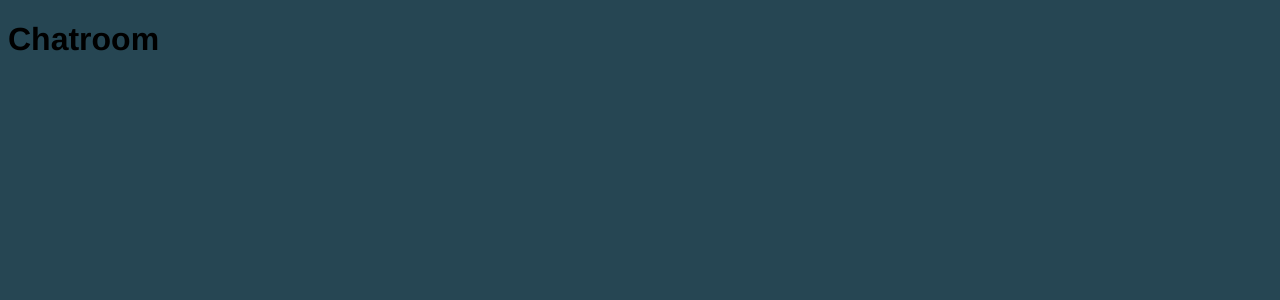
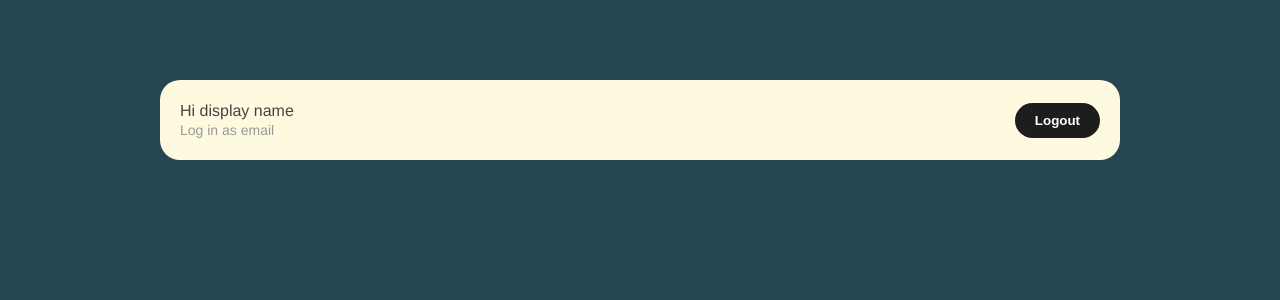
Before and after one commit to WaiLinnAung16/live-chat, a Vue app: page /chatroom in a window 1280 px wide. Shown: the top 300 px of the page. Built offline with nearby package versions, Linux system fonts and the light colour scheme.

Commit message:
Create navbar and logout

```diff
--- /dev/null
+++ b/src/components/NavBar.vue
@@ -0,0 +1,52 @@
+<template>
+    <nav>
+        <div>
+            <p>Hi display name</p>
+            <p class="email">Log in as email</p>
+        </div>
+        <button @click="logout">Logout</button>
+    </nav>
+</template>
+
+<script>
+import { ref } from 'vue';
+import { auth } from '../../firebase/config';
+
+export default {
+    setup() {
+        let error = ref(null)
+        let logout = async () => {
+            try {
+                await auth.signOut();
+                console.log("Sign Out");
+            } catch (err) {
+                error.value = err.message
+                console.log(error.value)
+            }
+
+        }
+        return { logout }
+    }
+}
+</script>
+
+<style >
+nav {
+    padding: 20px;
+    /* border-bottom: 1px solid #eee; */
+    display: flex;
+    justify-content: space-between;
+    align-items: center;
+}
+
+nav p {
+    margin: 2px auto;
+    font-size: 16px;
+    color: #444;
+}
+
+nav p.email {
+    font-size: 14px;
+    color: #999;
+}
+</style>
--- a/src/views/ChatRoom.vue
+++ b/src/views/ChatRoom.vue
@@ -1,11 +1,13 @@
 <template>
-    <h1>
-        Chatroom
-    </h1>
+    <div class="container">
+        <NavBar></NavBar>
+    </div>
 </template>
 
 <script>
+import NavBar from '../components/NavBar'
 export default {
+    components: { NavBar },
 
 }
 </script>
```
